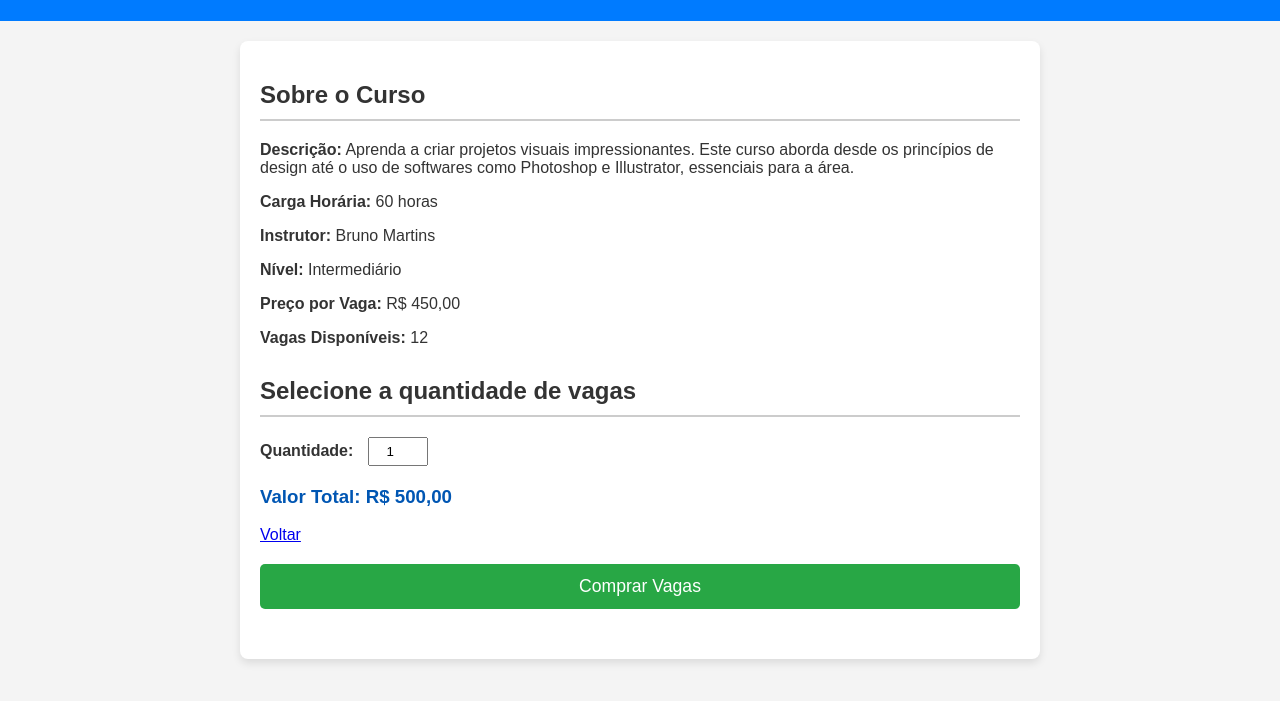
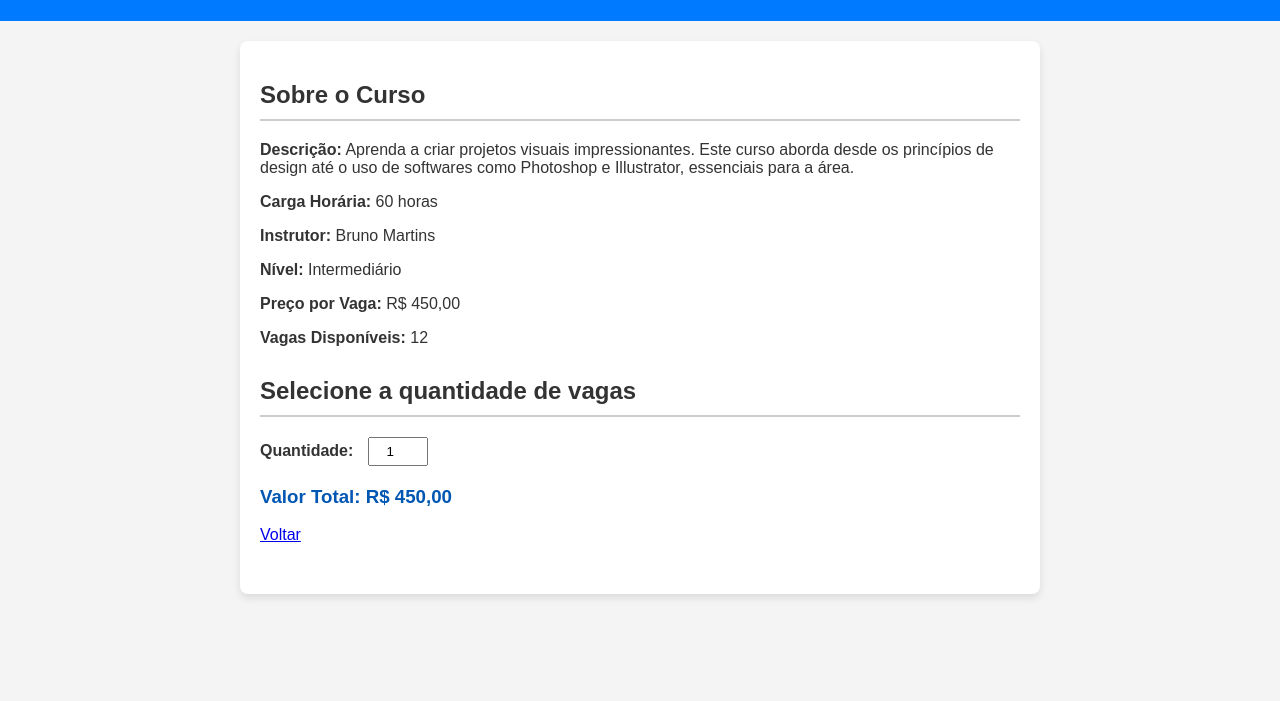
Before and after one commit to LucasEncenha/AulasDePPIADS2025, a website: page site-de-vendas/private/detalhes-curso-2.html in a window 1280 px wide. Shown: the part 99-800 px from the top of the page. Drawn offline with Linux system fonts and the light colour scheme.

Commit message:
alterando calculo do valor dos cursos

```diff
--- a/site-de-vendas/private/detalhes-curso-2.html
+++ b/site-de-vendas/private/detalhes-curso-2.html
@@ -28,10 +28,9 @@
             <label for="quantidade-vagas">Quantidade:</label>
             <input type="number" id="quantidade-vagas" value="1" min="1" max="12">
 
-            <h3>Valor Total: <span id="valor-total">R$ 450,00</span></h3>
+            <h3>Valor Total: <span id="valor-total" value=450>R$ 450,00</span></h3>
 
             <a href="index.html">Voltar</a>
-            <button id="comprar-button">Comprar Vagas</button>
         </section>
     </div>
 
--- a/site-de-vendas/private/detalhes-curso.js
+++ b/site-de-vendas/private/detalhes-curso.js
@@ -3,7 +3,10 @@ document.addEventListener('DOMContentLoaded', () => {
     const valorTotal = document.getElementById('valor-total');
     const vagasDisponiveis = document.getElementById('vagas-disponiveis');
 
-    const precoPorVaga = 500.00;
+    const stringValor = valorTotal.textContent;
+
+    const preco = parseFloat(stringValor.replace('R$', '').replace(',', '.'));
+
     const vagas = parseInt(vagasDisponiveis.textContent);
 
     function calcularValorTotal() {
@@ -14,7 +17,7 @@ document.addEventListener('DOMContentLoaded', () => {
             quantidade.value = vagas;
         }
 
-        const valor = quant * precoPorVaga;
+        const valor = quant * preco;
         valorTotal.textContent = `R$ ${valor.toFixed(2).replace('.', ',')}`;
     }
 
```
Also changed, not shown: site-de-vendas/private/detalhes-curso-1.html (+0 -1 lines), site-de-vendas/private/detalhes-curso-3.html (+0 -1 lines).
